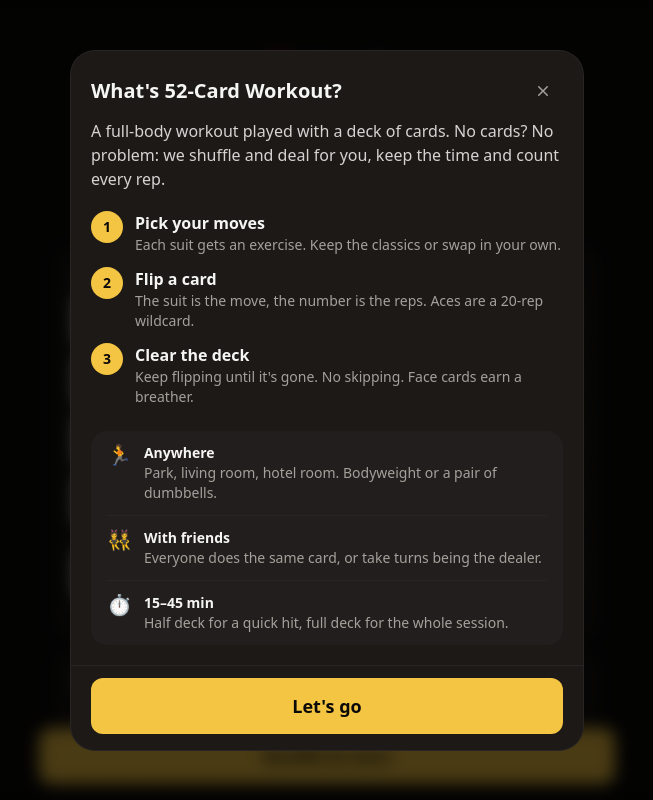
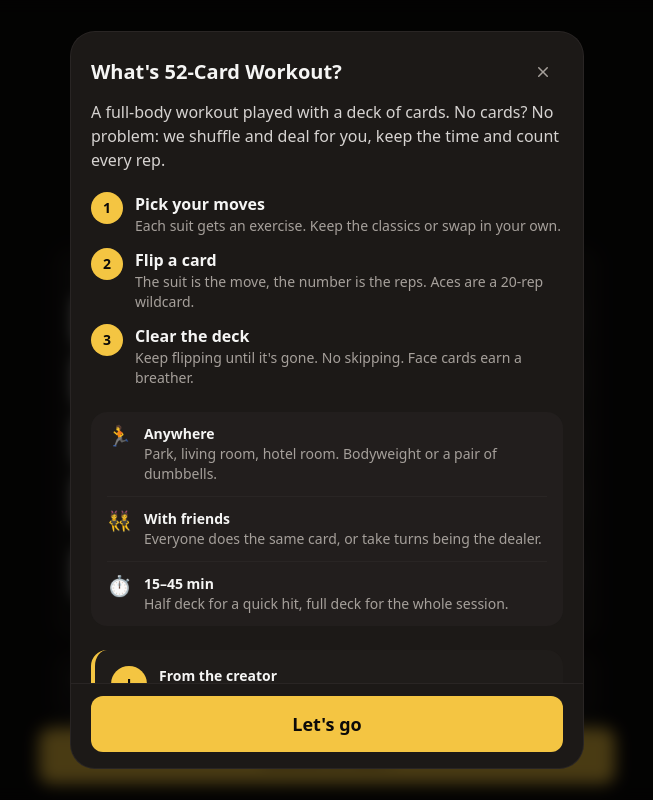
Before and after one commit to leejyang00/52-card-workout, a React (Vite) app: page / in a window 1280 px wide. Shown: the top 800 px of the page, without its empty margins (313-966 px from the left). Built offline with nearby package versions, Linux system fonts and the light colour scheme.

Commit message:
Add creator note to the how-it-works sheet
Short first-person note from Jian on why the workout exists: no time or
gym on a busy schedule, but always some floor or a pull-up bar nearby.

```diff
--- a/src/components/IntroSheet.tsx
+++ b/src/components/IntroSheet.tsx
@@ -58,6 +58,31 @@ export function IntroSheet({ open, onClose }: { open: boolean; onClose: () => vo
           </li>
         ))}
       </ul>
+
+      <figure className="mt-6 rounded-2xl border-l-4 border-accent bg-stone-800/30 p-4">
+        <figcaption className="mb-2 flex items-center gap-3">
+          <span
+            aria-hidden
+            className="grid size-9 place-items-center rounded-full bg-accent text-sm font-black text-stone-950"
+          >
+            {BRAND.creator[0]}
+          </span>
+          <span>
+            <span className="block text-sm font-bold">From the creator</span>
+            <span className="block text-xs text-stone-400">{BRAND.creator}</span>
+          </span>
+        </figcaption>
+        <blockquote className="flex flex-col gap-2 text-sm text-stone-300">
+          <p>
+            My schedule kept beating my gym plans. Some days there just isn't time to get to a gym, but there's always
+            a bit of floor, and usually a pull-up bar somewhere nearby.
+          </p>
+          <p>
+            That's all this needs. Shuffle, flip, and you've started a workout wherever you are. A simple idea, but an
+            intense workout. Hope it fits into your day the way it fits into mine.
+          </p>
+        </blockquote>
+      </figure>
     </Sheet>
   )
 }
--- a/src/lib/brand.ts
+++ b/src/lib/brand.ts
@@ -2,6 +2,7 @@
 export const BRAND = {
   name: '52-Card Workout',
   tagline: 'Shuffle · Flip one card · Do the reps · No skipping',
+  creator: 'Jian',
 }
 
 /** Absolute URL of the app, correct for GitHub Pages today and a custom domain later. */
```
